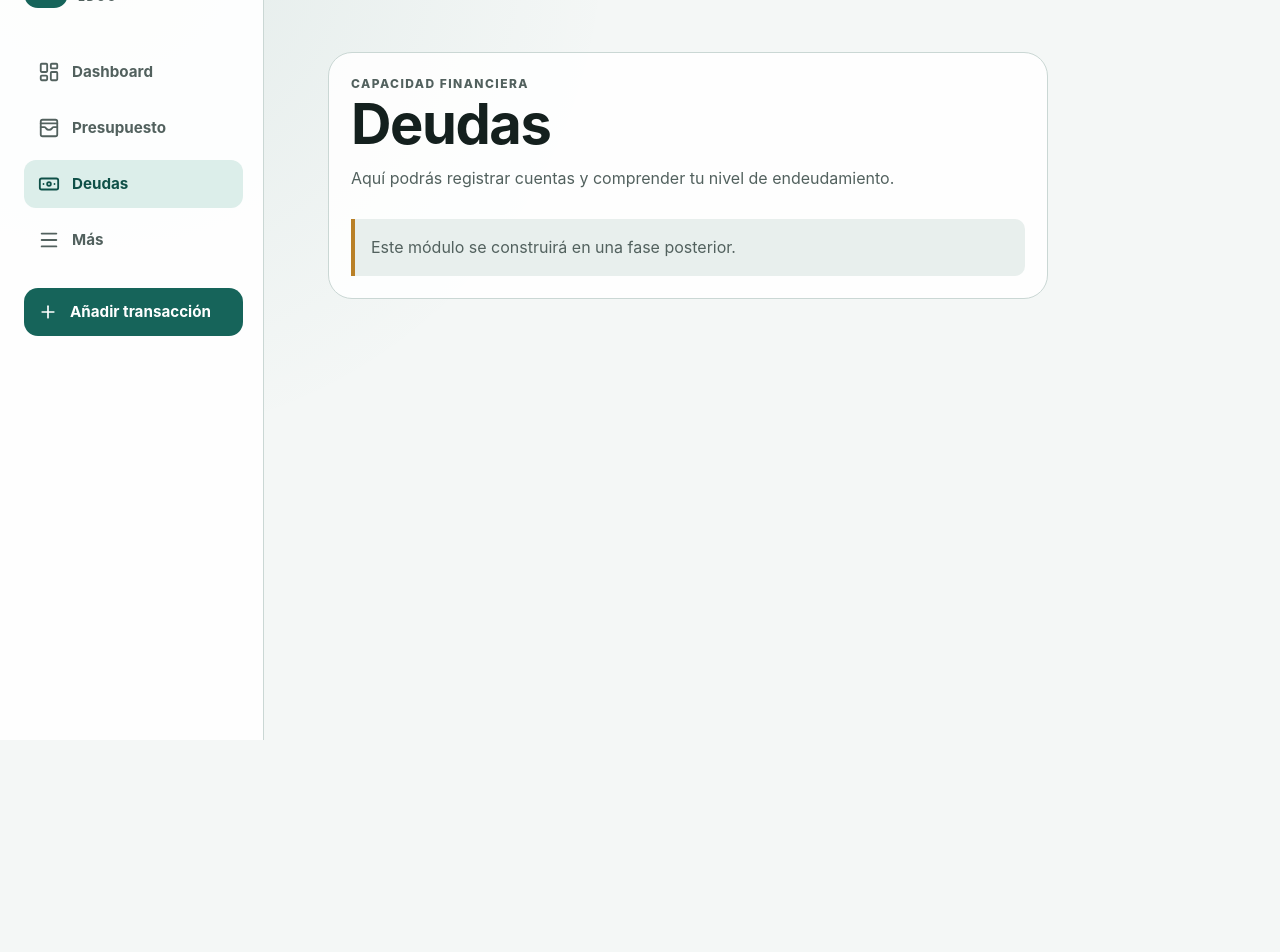
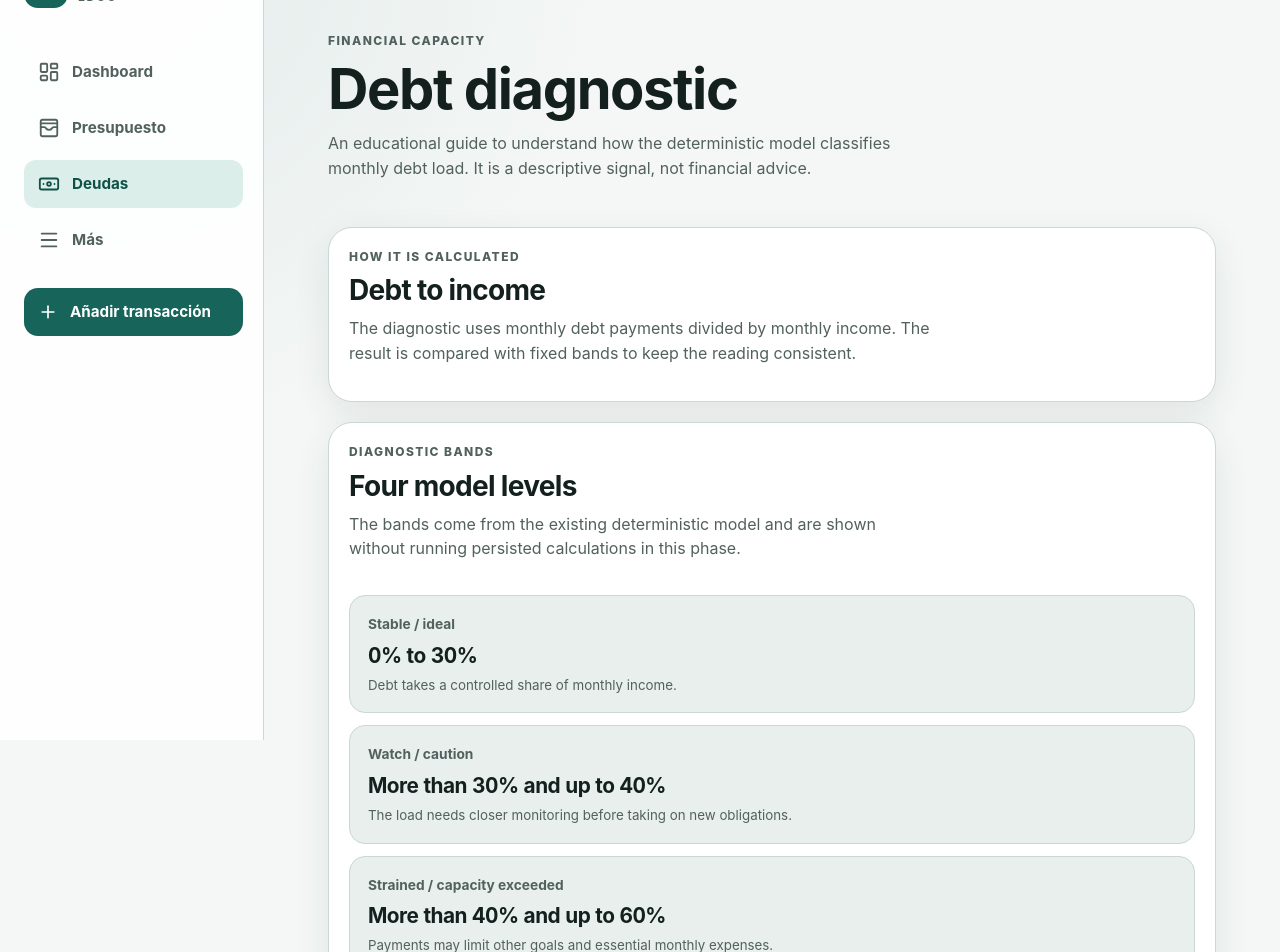
Before and after one commit to emma04k/personal-finance, a Next.js app: page /debts in a window 1280 px wide. Shown: the part 60-1012 px from the top of the page. Before the commit the page ends 800 px from the top, so only its background shows below. Built offline with nearby package versions, Linux system fonts and the light colour scheme.

Commit message:
feat(debts): add diagnostic foundation page

```diff
--- a/src/app/debts/page.tsx
+++ b/src/app/debts/page.tsx
@@ -1,12 +1,95 @@
-import { PhasePlaceholder } from "@/components/phase-placeholder";
+import { AppShell } from "@/components/app-shell";
+import type { DebtBand } from "@/modules/debt/domain/debt-diagnostic";
+
+const debtDiagnosticBands = [
+  {
+    band: "stable",
+    label: "Stable / ideal",
+    range: "0% to 30%",
+    description: "Debt takes a controlled share of monthly income.",
+  },
+  {
+    band: "watch",
+    label: "Watch / caution",
+    range: "More than 30% and up to 40%",
+    description: "The load needs closer monitoring before taking on new obligations.",
+  },
+  {
+    band: "strained",
+    label: "Strained / capacity exceeded",
+    range: "More than 40% and up to 60%",
+    description: "Payments may limit other goals and essential monthly expenses.",
+  },
+  {
+    band: "critical",
+    label: "Critical / over-indebted",
+    range: "More than 60%",
+    description: "The monthly load is high and needs careful review of obligations.",
+  },
+] satisfies ReadonlyArray<{
+  readonly band: DebtBand;
+  readonly label: string;
+  readonly range: string;
+  readonly description: string;
+}>;
 
 export default function DebtsPage() {
   return (
-    <PhasePlaceholder
-      activeHref="/debts"
-      eyebrow="Capacidad financiera"
-      title="Deudas"
-      description="Aquí podrás registrar cuentas y comprender tu nivel de endeudamiento."
-    />
+    <AppShell activeHref="/debts">
+      <section className="debt-page" aria-labelledby="debt-diagnostic-heading">
+        <div className="debt-hero">
+          <div>
+            <p className="eyebrow">Financial capacity</p>
+            <h1 id="debt-diagnostic-heading">Debt diagnostic</h1>
+            <p>
+              An educational guide to understand how the deterministic model classifies
+              monthly debt load. It is a descriptive signal, not financial advice.
+            </p>
+          </div>
+        </div>
+
+        <section className="debt-panel" aria-labelledby="debt-formula-heading">
+          <div>
+            <p className="eyebrow">How it is calculated</p>
+            <h2 id="debt-formula-heading">Debt to income</h2>
+            <p>
+              The diagnostic uses monthly debt payments divided by monthly income. The result
+              is compared with fixed bands to keep the reading consistent.
+            </p>
+          </div>
+        </section>
+
+        <section className="debt-panel" aria-labelledby="debt-bands-heading">
+          <div>
+            <p className="eyebrow">Diagnostic bands</p>
+            <h2 id="debt-bands-heading">Four model levels</h2>
+            <p>
+              The bands come from the existing deterministic model and are shown without
+              running persisted calculations in this phase.
+            </p>
+          </div>
+
+          <div className="debt-band-grid" aria-label="Debt diagnostic bands">
+            {debtDiagnosticBands.map((item) => (
+              <article className="debt-band-card" key={item.band}>
+                <p>{item.label}</p>
+                <strong>{item.range}</strong>
+                <small>{item.description}</small>
+              </article>
+            ))}
+          </div>
+        </section>
+
+        <section className="debt-empty-state" role="status" aria-labelledby="debt-empty-heading">
+          <div>
+            <p className="eyebrow">Current state</p>
+            <h2 id="debt-empty-heading">No debt accounts are configured yet.</h2>
+            <p>
+              This page did not run a debt calculation. Persisted debt account entry will arrive in a later phase.
+            </p>
+          </div>
+        </section>
+      </section>
+    </AppShell>
   );
 }
--- a/src/app/globals.css
+++ b/src/app/globals.css
@@ -834,6 +834,94 @@ h2 {
   gap: 12px;
 }
 
+.debt-page {
+  display: grid;
+  max-width: 100%;
+  min-width: 0;
+  gap: 20px;
+}
+
+.debt-hero,
+.debt-panel,
+.debt-empty-state {
+  max-width: 100%;
+  min-width: 0;
+}
+
+.debt-hero {
+  display: grid;
+  gap: 12px;
+  padding: 28px 0 10px;
+}
+
+.debt-hero > div,
+.debt-panel > div,
+.debt-empty-state > div {
+  min-width: 0;
+}
+
+.debt-hero p,
+.debt-panel p,
+.debt-empty-state p {
+  max-width: 58ch;
+  color: var(--text-muted);
+}
+
+.debt-panel,
+.debt-empty-state {
+  display: grid;
+  gap: 18px;
+  padding: 20px;
+  border: 1px solid var(--border);
+  border-radius: var(--radius-lg);
+  background: var(--surface);
+  box-shadow: var(--shadow-card);
+}
+
+.debt-empty-state {
+  background: color-mix(in srgb, var(--surface) 88%, transparent);
+}
+
+.debt-band-grid {
+  display: grid;
+  grid-template-columns: minmax(0, 1fr);
+  gap: 12px;
+}
+
+.debt-band-card {
+  display: grid;
+  min-width: 0;
+  gap: 4px;
+  padding: 18px;
+  border: 1px solid var(--border);
+  border-radius: var(--radius-md);
+  background: var(--surface-muted);
+}
+
+.debt-band-card p,
+.debt-band-card strong,
+.debt-band-card small {
+  min-width: 0;
+  overflow-wrap: anywhere;
+}
+
+.debt-band-card p {
+  margin-bottom: 0;
+  color: var(--text-muted);
+  font-size: 0.86rem;
+  font-weight: 700;
+}
+
+.debt-band-card strong {
+  font-size: 1.3rem;
+  font-variant-numeric: tabular-nums;
+}
+
+.debt-band-card small {
+  color: var(--text-muted);
+  line-height: 1.4;
+}
+
 .dashboard-page {
   display: grid;
   max-width: 100%;
```
Also changed, not shown: 1 other file (tests, documents, lock files or other folders).
